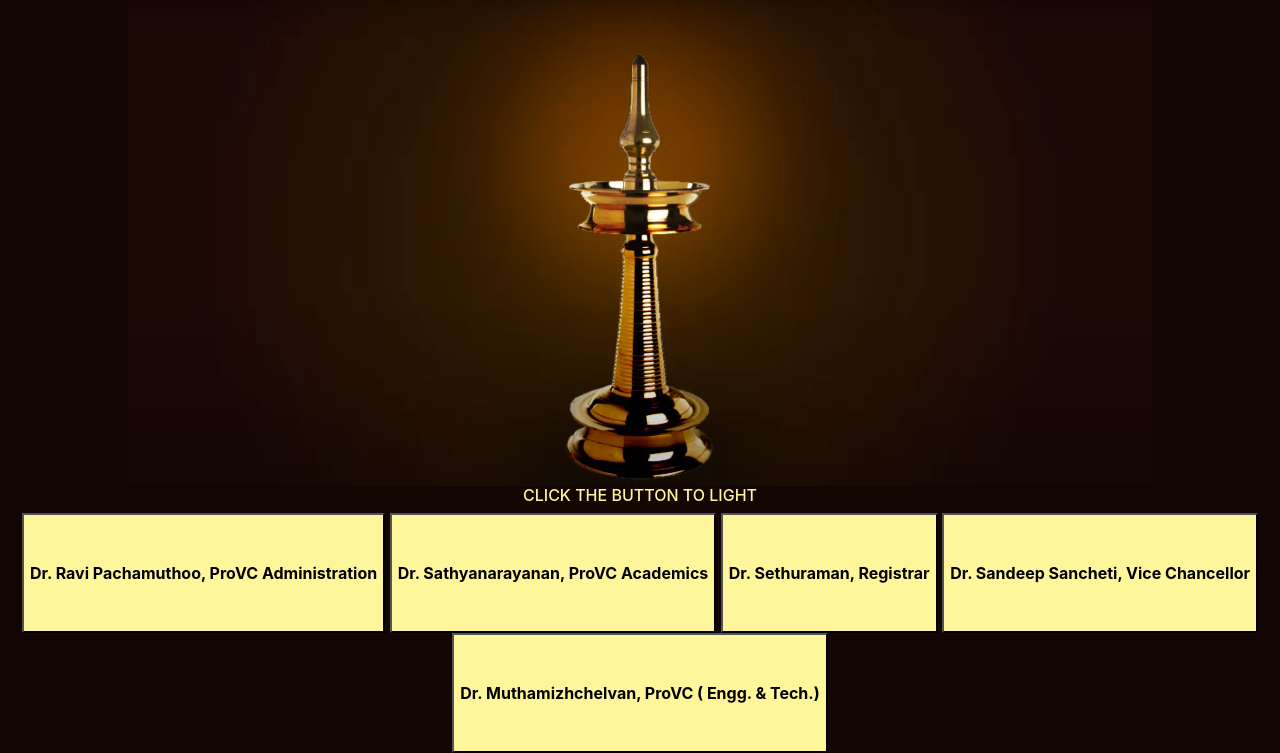
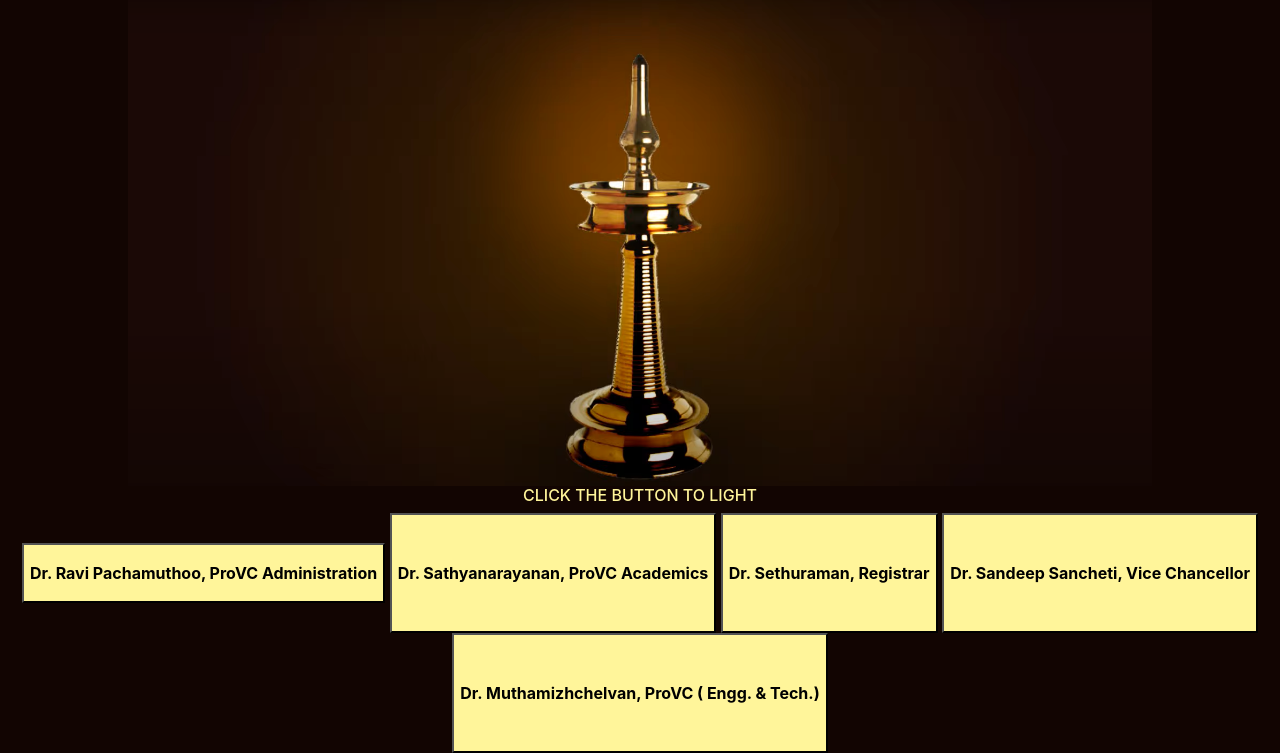
Before and after one commit to anupam-tiwari/SRM-diya, a plain HTML site: page index.html in a window 1280 px wide. Shown: the part 115-868 px from the top of the page. Drawn offline with nearby package versions, Linux system fonts and the light colour scheme.

Commit message:
Update index.html

```diff
--- a/index.html
+++ b/index.html
@@ -19,7 +19,7 @@
 
     <div class="row">
       <div class="col text-center">
-            <button value="Dr. Ravi Pachamuthoo, ProVC Administration" style="font-weight: bold; height: 200%; ;background-color: #fff59a;" onclick="chgimg('initial.gif')">Dr. Ravi Pachamuthoo, ProVC Administration</button>
+            <button value="Dr. Ravi Pachamuthoo, ProVC Administration" style="font-weight: bold; height: 100%; ;background-color: #fff59a;" onclick="chgimg('initial.gif')">Dr. Ravi Pachamuthoo, ProVC Administration</button>
 
             <button value="Dr. Sathyanarayanan, ProVC Academics" style="font-weight: bold; height: 200%; background-color: #fff59a;"onclick="chgimg('initial2.gif')">Dr. Sathyanarayanan, ProVC Academics</button>
             <button value="Dr. Sethuraman, Registrar" style="font-weight: bold; height: 200%; background-color: #fff59a;"onclick="chgimg('initial3.gif')">Dr. Sethuraman, Registrar </button>
```
